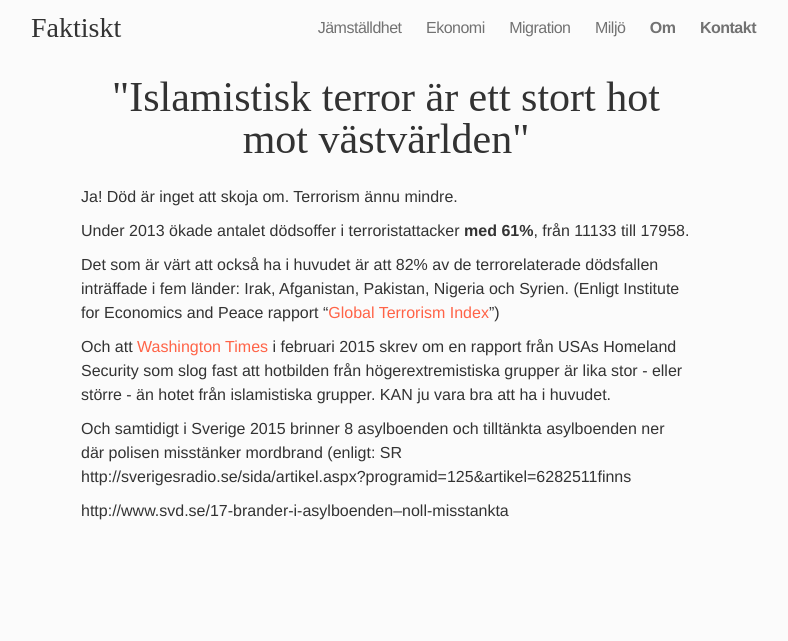
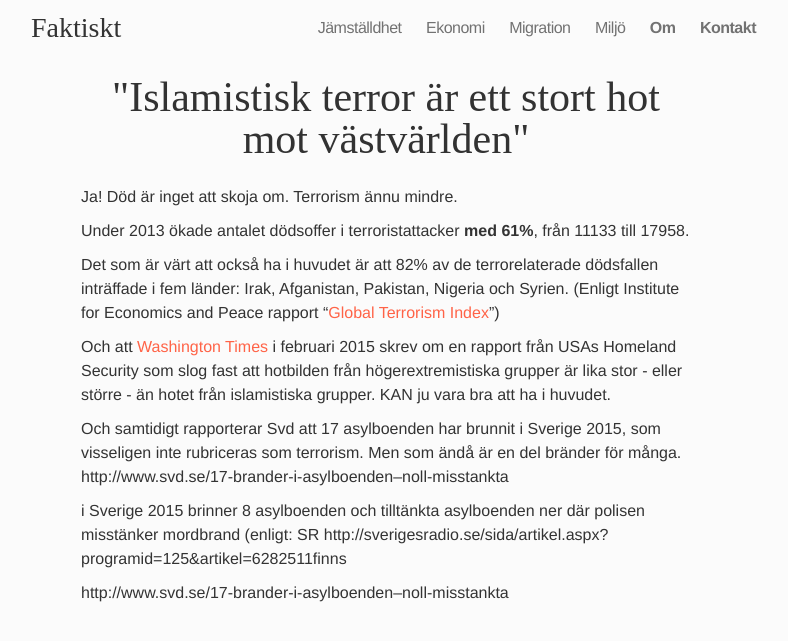
Before and after one commit to frigolitvarulv/faktiskt.github.io, a Jekyll site: the page built from migration/islamistisk-terror-r-ett-stort-hot-mot-v-stv-rlden.md, in a window 1280 px wide. Shown: the top 641 px of the page, without its empty margins (254-1042 px from the left). Built offline with Jekyll 4.4.1, drawn with Linux system fonts in a browser that asks for light colours; nearby versions of some CDN libraries; Markdown is read by kramdown in place of the engine named in the settings.

Commit message:
Updated islamistisk-terror-r-ett-stort-hot-mot-v-stv-rlden.md

```diff
--- a/migration/islamistisk-terror-r-ett-stort-hot-mot-v-stv-rlden.md
+++ b/migration/islamistisk-terror-r-ett-stort-hot-mot-v-stv-rlden.md
@@ -19,6 +19,8 @@ Det som är värt att också ha i huvudet är att 82% av de terrorelaterade död
 
 Och att [Washington Times](http://www.washingtontimes.com/news/2015/feb/21/dhs-intelligence-report-warns-of-domestic-right-wi/) i februari 2015 skrev om en rapport från USAs Homeland Security som slog fast att hotbilden från högerextremistiska grupper är lika stor - eller större - än hotet från islamistiska grupper. KAN ju vara bra att ha i huvudet.
 
-Och samtidigt i Sverige 2015 brinner 8 asylboenden och tilltänkta asylboenden ner där polisen misstänker mordbrand (enligt: SR  http://sverigesradio.se/sida/artikel.aspx?programid=125&artikel=6282511finns
+Och samtidigt rapporterar Svd att 17 asylboenden har brunnit i Sverige 2015, som visseligen inte rubriceras som terrorism. Men som ändå är en del bränder för många. http://www.svd.se/17-brander-i-asylboenden--noll-misstankta
+
+i Sverige 2015 brinner 8 asylboenden och tilltänkta asylboenden ner där polisen misstänker mordbrand (enligt: SR  http://sverigesradio.se/sida/artikel.aspx?programid=125&artikel=6282511finns
 
 http://www.svd.se/17-brander-i-asylboenden--noll-misstankta
```
